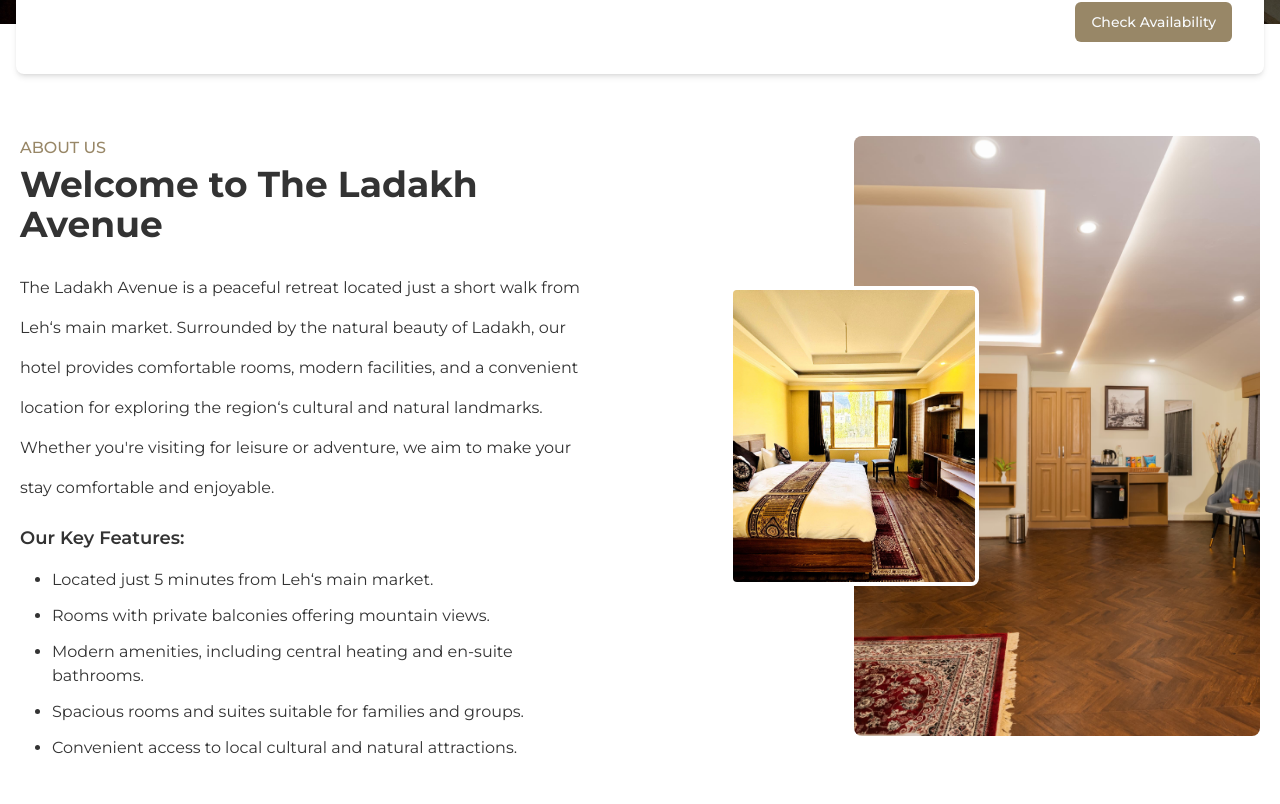
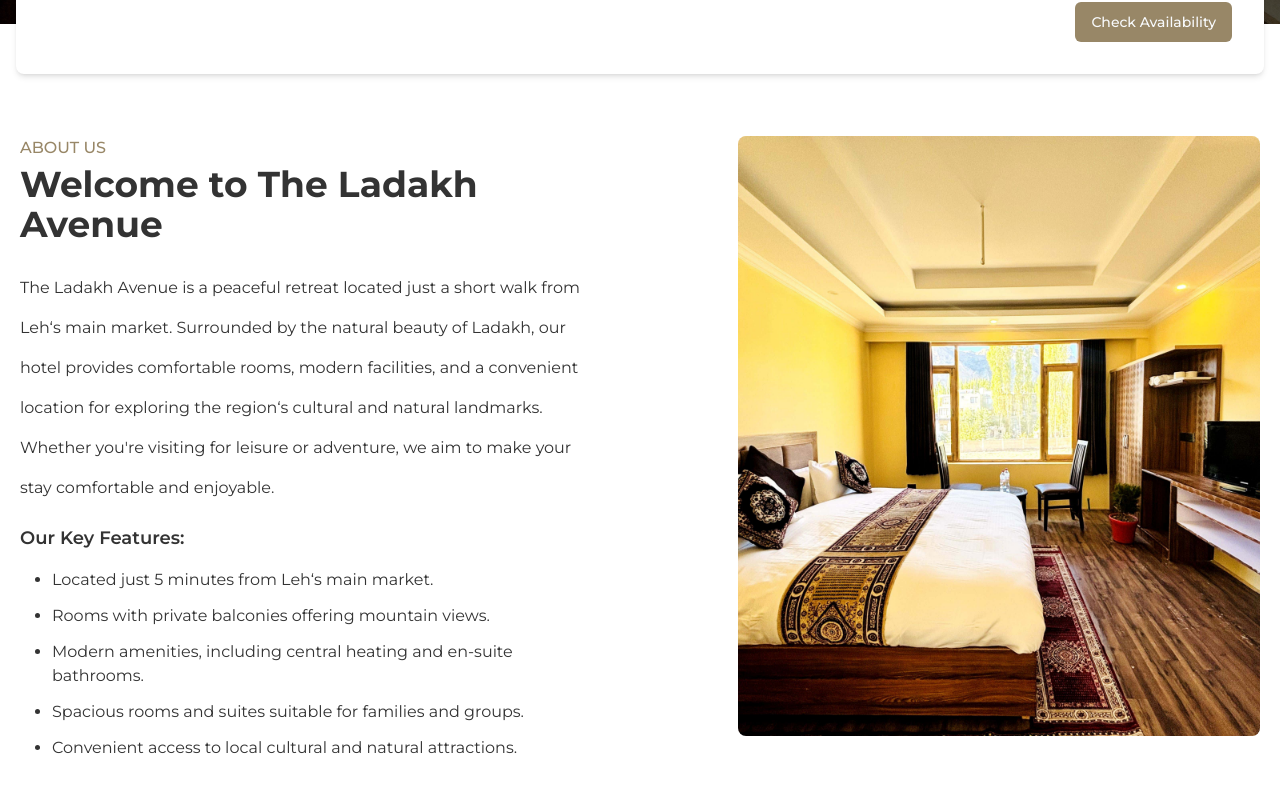
Before and after one commit to umarbashirr/the-ladakh-avenue, a Next.js app: page / in a window 1280 px wide. Shown: the part 776-1580 px from the top of the page. Built offline with nearby package versions, Linux system fonts and the light colour scheme; no server answers.

Commit message:
updated homepage

```diff
--- a/src/app/(website)/(routes)/page.tsx
+++ b/src/app/(website)/(routes)/page.tsx
@@ -51,7 +51,7 @@ const Homepage = () => {
       <VideoSection />
       <RoomsSuitesSection rooms={rooms} title="Rooms and Suites" />
       <FacilitiesSection />
-      <AmenitiesSection />
+      {/* <AmenitiesSection /> */}
       {/* <TestimonialSection /> */}
       <BlogSection />
     </div>
--- a/src/app/(website)/_components/home/about-section.tsx
+++ b/src/app/(website)/_components/home/about-section.tsx
@@ -53,13 +53,7 @@ const AboutSection = ({
           )}
         </div>
         <div className="relative flex-1">
-          <div className="bg-[url('/hotel-images/tla-32.jpeg')] bg-no-repeat bg-center bg-cover w-[70%] h-[400px] lg:h-[600px] ml-auto relative rounded-lg">
-            <img
-              src="/hotel-images/tla-10.jpeg"
-              alt="room image"
-              className="rounded-lg object-cover border-4 w-[250px] h-[200px] lg:h-[300px] border-white absolute top-1/2 -translate-y-1/2 -left-[125px]"
-            />
-          </div>
+          <div className="bg-[url('/hotel-images/tla-10.jpeg')] bg-no-repeat bg-center bg-cover w-[90%] h-[400px] lg:h-[600px] ml-auto relative rounded-lg"></div>
         </div>
       </BoxedContainer>
     </SectionWrapper>
```
